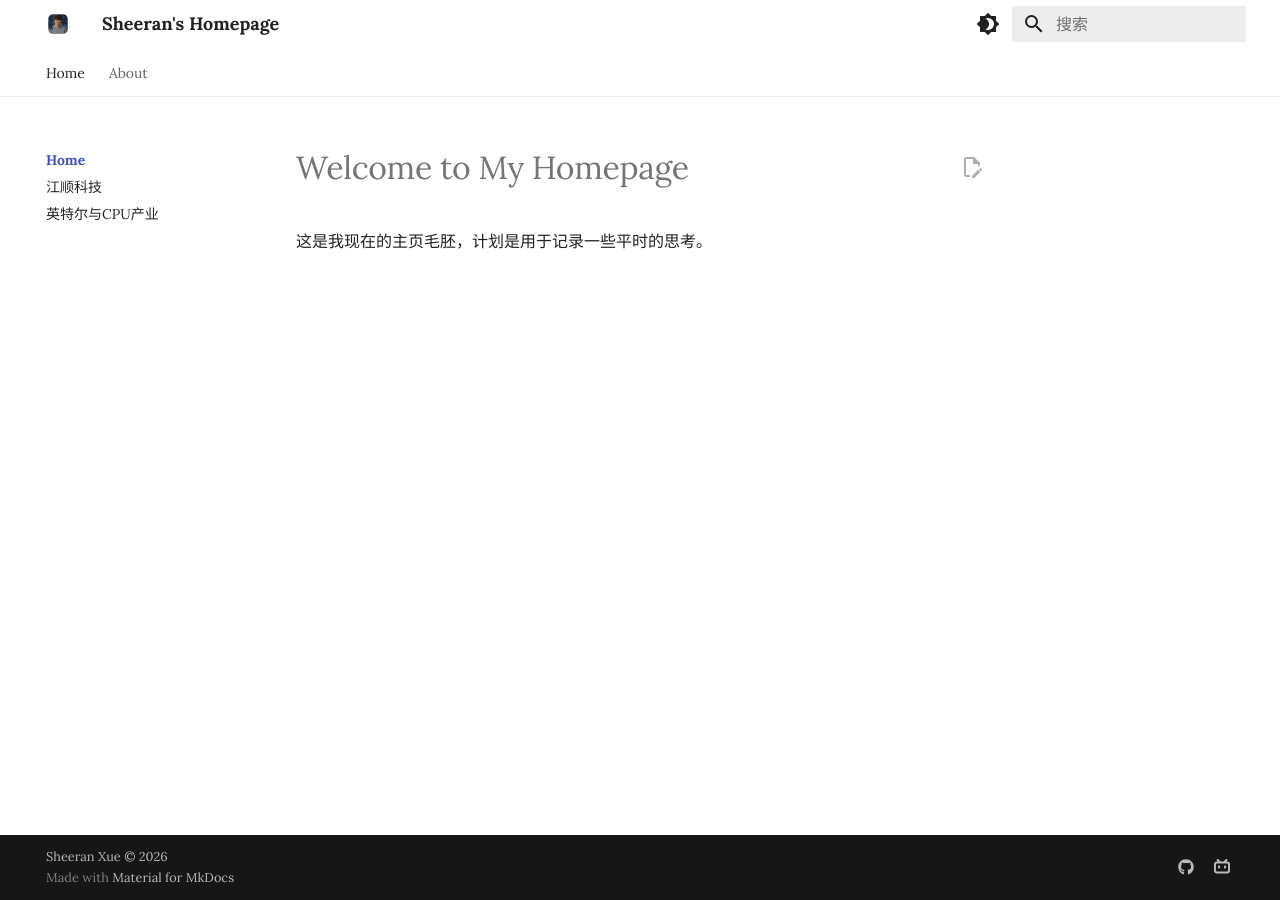
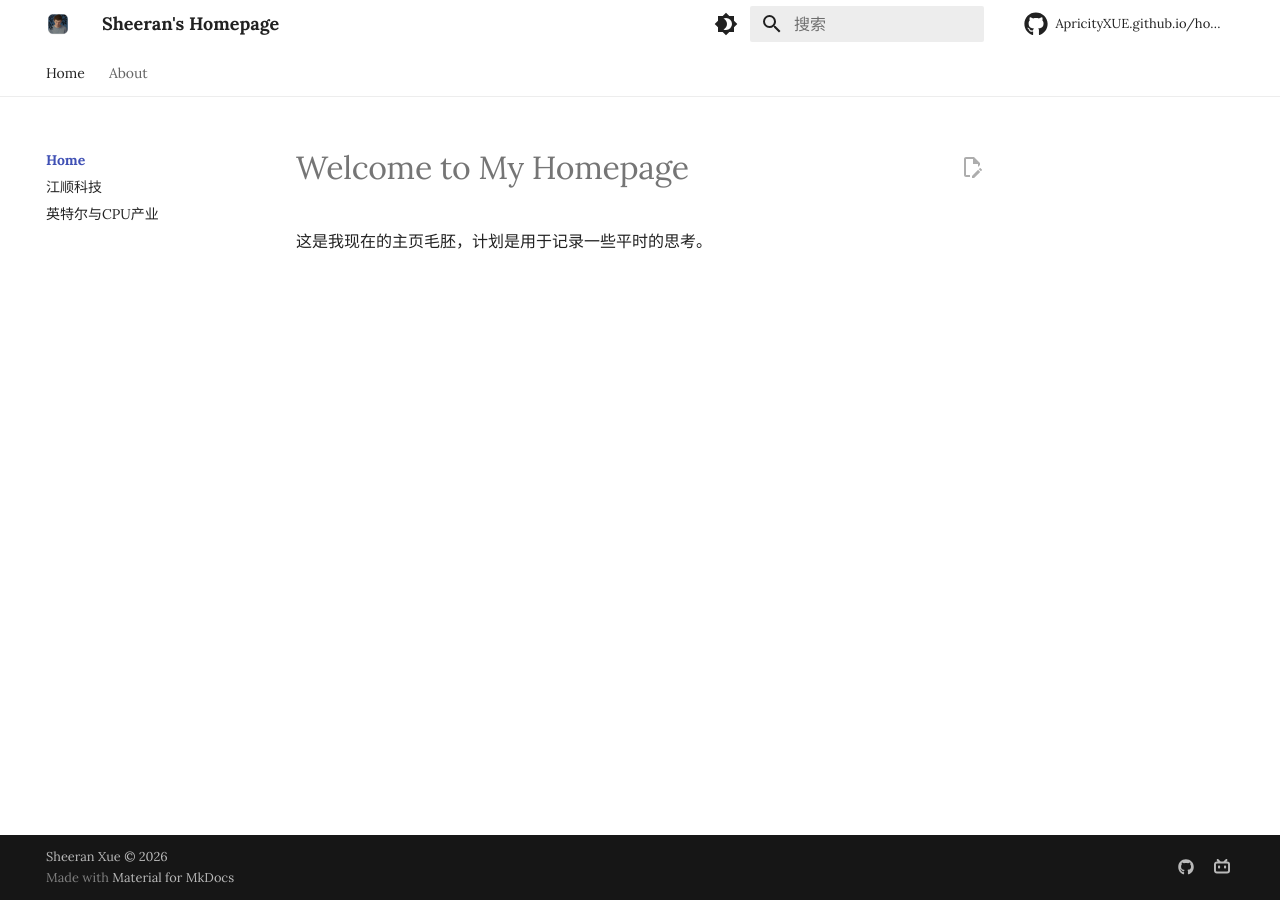
Before and after one commit to ApricityXUE/homepage, an MkDocs documentation site: the page built from docs/index.md, in a window 1280 px wide. Built offline with MkDocs 1.6.1 and Material for MkDocs 9.7.7, drawn with Linux system fonts in a browser that asks for light colours; nearby versions of some CDN libraries; some web fonts are replaced; library files that are not in the unit come from our copies; comment, search, counter and statistics services are not loaded; some of the changed lines change nothing that is shown.

Commit message:
Update mkdocs.yml

```diff
--- a/mkdocs.yml
+++ b/mkdocs.yml
@@ -78,11 +78,11 @@ theme:
 # [点击按钮跳转至 GitHub 修改 Markdown 源文件]
 # https://squidfunk.github.io/mkdocs-material/setup/adding-a-git-repository/#code-actions
 edit_uri: edit/main/docs/
-# # [top-right corner]
-# # [添加 GitHub 仓库]
-# # https://squidfunk.github.io/mkdocs-material/setup/adding-a-git-repository/
-# repo_url: https://github.com/ApricityXUE/homepage
-# repo_name: ApricityXUE.github.io/homepage
+# [top-right corner]
+# [添加 GitHub 仓库]
+# https://squidfunk.github.io/mkdocs-material/setup/adding-a-git-repository/
+repo_url: https://github.com/ApricityXUE/homepage
+repo_name: ApricityXUE.github.io/homepage
 # [bottom-left corner]
 # [版权说明]
 # https://squidfunk.github.io/mkdocs-material/setup/setting-up-the-footer/#copyright-notice
```
